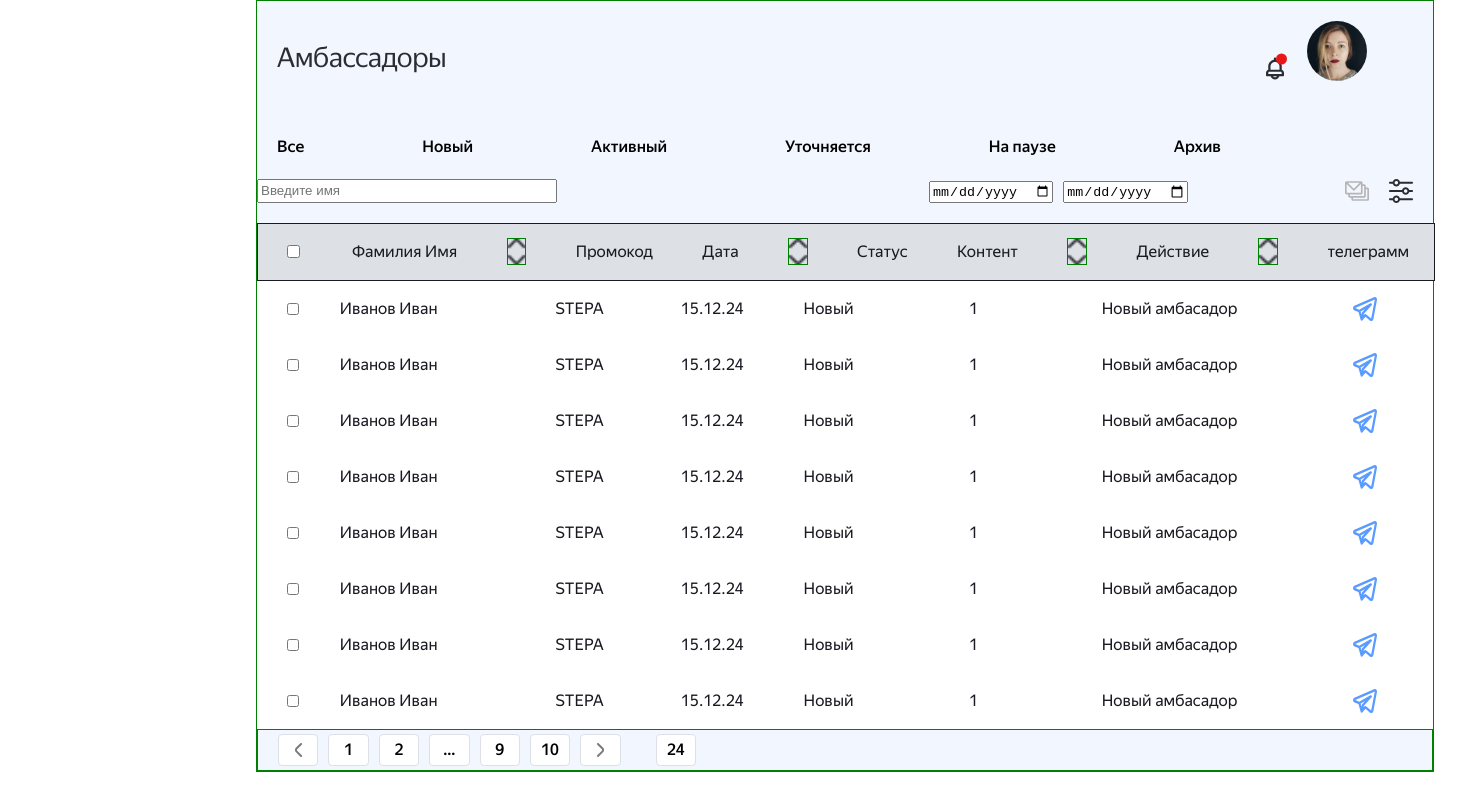
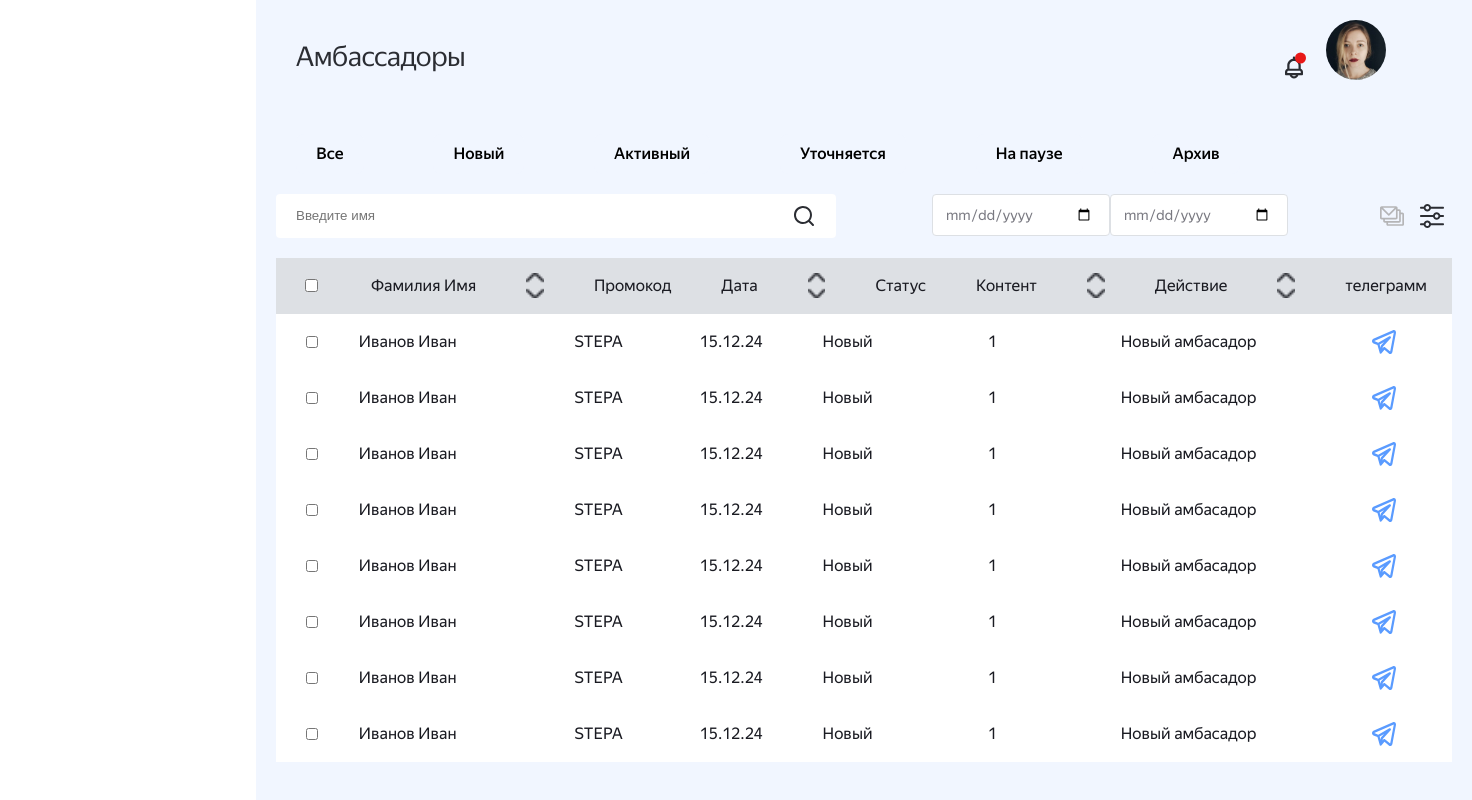
Before and after one commit to hackathon-ambassadors-yandex-pr/ambassadors_frontend, a React (Vite) app: page / in a window 1280 px wide. Shown: the top 800 px of the page, 1472 px wide, since content can reach past the window. Built offline with nearby package versions, Linux system fonts and the light colour scheme.

Commit message:
main page

```diff
--- /dev/null
+++ b/src/components/AmbasadorsMenu/AmbasadorsMenu.tsx
@@ -0,0 +1,16 @@
+import './AmbasadorsMenu.scss';
+
+function AmbasadorsMenu() {
+  return (
+    <div className="ambasadors__menu">
+      <button className="ambasadors__link">Все</button>
+      <button className="ambasadors__link">Новый</button>
+      <button className="ambasadors__link">Активный</button>
+      <button className="ambasadors__link">Уточняется</button>
+      <button className="ambasadors__link">На паузе</button>
+      <button className="ambasadors__link">Архив</button>
+    </div>
+  );
+}
+
+export default AmbasadorsMenu;
--- a/src/components/Ambassadors/Ambassadors.scss
+++ b/src/components/Ambassadors/Ambassadors.scss
@@ -2,8 +2,11 @@
   position: absolute;
   left: 20%;
   background-color: #f1f6ff;
-  border: 1px solid green;
   width: 1176px;
+  height: 1024px;
+  padding: 0 20px 0 20px;
+  display: grid;
+  grid-template-rows: 0.2fr 0.1fr 0.1fr 2fr 0.1fr;
 }
 
 .ambasadors__main {
@@ -50,6 +53,7 @@
 }
 .ambasadors__link {
   color: black;
+  background-color: #f1f6ff;
 }
 
 .ambasadors__search {
@@ -58,19 +62,69 @@
 }
 
 .ambasadors__search-name {
-  width: 300px;
+  width: 560px;
+  height: 44px;
+  border-radius: 4px;
+  background: var(--Main-White, #fff);
+  border: none;
+  padding-left: 20px;
+  padding-right: 20px;
+  background-image: url(../../images/search.svg);
+  background-repeat: no-repeat;
+  background-position: bottom 10px right 20px;
 }
 
 .ambasadors__dates {
+  display: flex;
+  justify-content: space-around;
 }
 .ambasadors__date {
-  margin-right: 10px;
+  padding: 0px 16px 0px 12px;
+
+  border-radius: 4px;
+  border: 1px solid var(--Main-Black-100, #dde0e4);
+  background: var(--Main-White, #fff);
+  width: 148px;
+  height: 40px;
+  color: var(--Main-Black-500, #797981);
+  font-feature-settings:
+    'clig' off,
+    'liga' off;
+
+  /* Body 2 - Regular */
+  font-family: 'YS Text';
+  font-size: 14px;
+  font-style: normal;
+  font-weight: 400;
+  line-height: 20px; /* 142.857% */
 }
 
 .ambasadors__buttons {
   display: flex;
   justify-content: end;
+  width: 80px;
+  height: 44px;
+  justify-self: end;
+  display: flex;
+  justify-content: space-around;
+  align-items: center;
 }
 .ambasadors__button {
-  margin-right: 20px;
+  width: 24px;
+  height: 24px;
+  flex-shrink: 0;
 }
+
+.add-button {
+  position: absolute;
+  border-radius: 50%;
+  width: 72px;
+  height: 72px;
+  flex-shrink: 0;
+  right: 10%;
+  bottom: 10%;
+  background-color: var(--Main-Blue-main, #5a9bff);
+  background-image: url(../../images/plus.png);
+  background-repeat: no-repeat;
+  background-position: center;
+}
--- a/src/components/Ambassadors/Ambassadors.tsx
+++ b/src/components/Ambassadors/Ambassadors.tsx
@@ -1,11 +1,11 @@
 import './Ambassadors.scss';
-import PageScroll from '../PageScroll/pageScroll';
+import Page from '../Page/Page';
+import AmbasadorsMenu from '../AmbasadorsMenu/AmbasadorsMenu';
 import bluebell from '../../../src/images/notification.svg';
 import manager from '../../images/manager_photo.svg';
 import mail from '../../images/mail.svg';
 import filter from '../../images/filters.svg';
 import Table from '../Table/Table';
-import { NavLink } from 'react-router-dom';
 
 function Ambassadors() {
   return (
@@ -17,26 +17,7 @@ function Ambassadors() {
           <img className="ambasadors__manager" src={manager} />
         </div>
       </div>
-      <nav className="ambasadors__menu">
-        <NavLink className="ambasadors__link" to="#">
-          Все
-        </NavLink>
-        <NavLink className="ambasadors__link" to="#">
-          Новый
-        </NavLink>
-        <NavLink className="ambasadors__link" to="#">
-          Активный
-        </NavLink>
-        <NavLink className="ambasadors__link" to="#">
-          Уточняется
-        </NavLink>
-        <NavLink className="ambasadors__link" to="#">
-          На паузе
-        </NavLink>
-        <NavLink className="ambasadors__link" to="#">
-          Архив
-        </NavLink>
-      </nav>
+      <AmbasadorsMenu></AmbasadorsMenu>
       <div className="ambasadors__search">
         <input
           type="search"
@@ -45,7 +26,8 @@ function Ambassadors() {
         />
         <div className="ambasadors__dates">
           <input type="date" className="ambasadors__date" />
-          <input type="date" />
+
+          <input type="date" className="ambasadors__date" />
         </div>
         <div className="ambasadors__buttons">
           <img className="ambasadors__button" src={mail} />
@@ -53,7 +35,8 @@ function Ambassadors() {
         </div>
       </div>
       <Table></Table>
-      <PageScroll></PageScroll>
+      <button className="add-button"></button>
+      <Page></Page>
     </div>
   );
 }
--- a/src/components/PageScroll/PageScroll.scss
+++ b/src/components/Page/Page.scss
@@ -1,9 +1,10 @@
 .page {
-  border: 1px solid green;
   height: 40px;
   display: flex;
   align-items: center;
   padding-left: 20px;
+
+  align-self: flex-end;
 }
 
 .page__number {
--- a/src/components/PageScroll/PageScroll.tsx
+++ b/src/components/Page/Page.tsx
@@ -1,6 +1,6 @@
-import './pageScroll.scss';
+import './Page.scss';
 
-function PageScroll() {
+function Page() {
   return (
     <div className="page">
       <div className="page__number">
@@ -19,4 +19,4 @@ function PageScroll() {
   );
 }
 
-export default PageScroll;
+export default Page;
--- a/src/components/Table/Table.scss
+++ b/src/components/Table/Table.scss
@@ -9,6 +9,7 @@
   display: flex;
   justify-content: space-around;
   align-items: center;
+  border: none;
 }
 
 .table__checkbox {
@@ -17,7 +18,6 @@
 }
 .table__arrows {
   height: 25px;
-  border: 1px solid green;
 }
 
 .items {
```
Also changed, not shown: src/components/AmbasadorsMenu/AmbasadorsMenu.scss (added), src/images/plus.png (added), src/images/search.svg (added).
